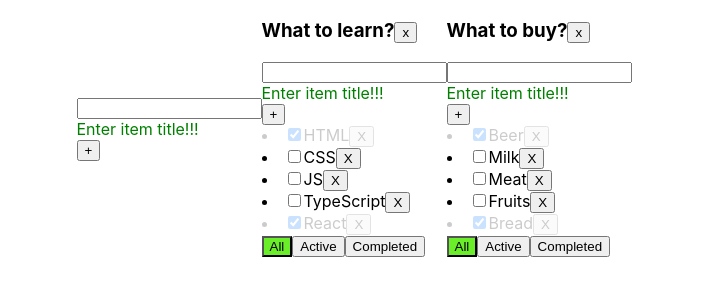
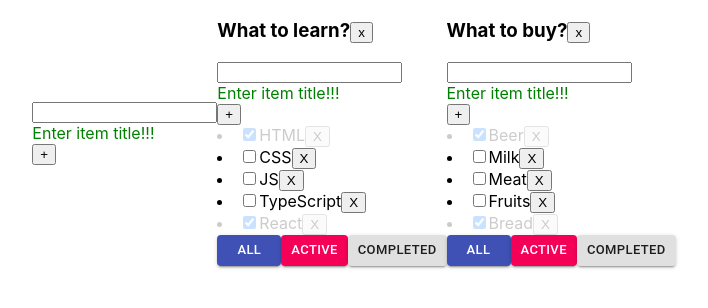
Before and after one commit to SRGREEN90/New-Todo-List, a React (Create React App) app: page / in a window 1280 px wide. Shown: the top 308 px of the page, without its empty margins (286-994 px from the left). Built offline with nearby package versions, Linux system fonts and the light colour scheme.

Commit message:
'added MUI'

```diff
--- a/package.json
+++ b/package.json
@@ -3,6 +3,8 @@
   "version": "0.1.0",
   "private": true,
   "dependencies": {
+    "@material-ui/core": "^4.12.4",
+    "@material-ui/icons": "^4.11.3",
     "@testing-library/jest-dom": "^5.14.1",
     "@testing-library/react": "^13.0.0",
     "@testing-library/user-event": "^13.2.1",
--- a/src/App.tsx
+++ b/src/App.tsx
@@ -44,6 +44,7 @@ function App() {
    })
   const [filter, setFilter] = useState<FilterValuesType>('all')
     //===================TodolistFunctions=======================
+
     let removeTodoLists = (todolistId: string) => {
         setTodoLists(todoLists.filter( tl => tl.id !== todolistId ))
         delete tasks[todolistId]
@@ -57,9 +58,9 @@ function App() {
         setTodoLists(todoLists.map((tl) => tl.id === todolistId ? {...tl, title: newTitle }: tl))
     }
     //===================TaskFunctions=======================
+
     let changeFilter = (todolistId: string, newFilter: FilterValuesType) => {
         setTodoLists(todoLists.map((tl) => tl.id === todolistId ? {...tl, filter: newFilter }: tl))
-        // setFilter(newFilter)
     }
     let removeTasks = (taskId: string, todolistId: string) => {
       const copyState: NewTaskStateType = {...tasks} //делаем копию стейта
@@ -77,14 +78,11 @@ function App() {
         copyState[todolistId] = tasks[todolistId].map((t)=> t.id === taskId ? {...t, isDone: newIsDone}: t)
         setTasks(copyState)
     }
-
     let changeTaskTitle = (taskId: string, todolistId: string, newTitle: string) => {
         const copyState: NewTaskStateType = {...tasks}
         copyState[todolistId] = tasks[todolistId].map((t)=> t.id === taskId ? {...t, title: newTitle}: t)
         setTasks(copyState)
     }
-
-
     //======================Render=======================
 
     const mappedTodoList = todoLists.map((tl) => {
--- /dev/null
+++ b/src/ButtonsBlock.tsx
@@ -0,0 +1,55 @@
+import React, { FC } from 'react'
+import {FilterValuesType} from "./App";
+import s from "./components/TodoList.module.css";
+import {Button} from "@material-ui/core";
+
+type ButtonsBlockPropsType = {
+    changeFilter: (todolistId: string, newFilter: FilterValuesType)=> void
+    todoId: string
+    filter: string
+}
+
+const ButtonsBlock: FC<ButtonsBlockPropsType> = ({changeFilter, todoId, filter}) => {
+
+    let btnClass = (newFilter: FilterValuesType) => filter === newFilter ? s.active : ''
+    const filterAll = () => changeFilter(todoId,'all')
+    const filterCompleted = () => changeFilter(todoId,'completed')
+    const filterActive = () => changeFilter(todoId,'active')
+    return<div>
+        <div>
+            <Button
+                color="primary"
+                variant="contained"
+                size={'small'}
+                className={btnClass("all")}
+                onClick={filterAll}
+            >All</Button>
+            <Button
+                color="secondary"
+                variant="contained"
+                size={'small'}
+                className={btnClass("active")}
+                onClick={filterActive}
+            >Active</Button>
+            <Button
+                color="default"
+                variant="contained"
+                size={'small'}
+                className={btnClass("completed")}
+                onClick={filterCompleted}
+            >Completed</Button>
+
+            {/*<button*/}
+            {/*    className={btnClass("all")}*/}
+            {/*    onClick={filterAll}>All</button>*/}
+            {/*<button*/}
+            {/*    className={btnClass("active")}*/}
+            {/*    onClick={filterActive}>Active</button>*/}
+            {/*<button*/}
+            {/*    className={btnClass("completed")}*/}
+            {/*    onClick={filterCompleted}>Completed</button>*/}
+        </div>
+    </div>
+}
+
+export default ButtonsBlock
--- a/src/components/Todolist.tsx
+++ b/src/components/Todolist.tsx
@@ -3,6 +3,7 @@ import {FilterValuesType, TaskType} from "../App";
 import AddItemForm from './AddItemForm';
 import s from "./TodoList.module.css";
 import EditableSpan from "../EditableSpan";
+import ButtonsBlock from "../ButtonsBlock";
 
 
 type TodolistPropsType = {
@@ -31,7 +32,7 @@ const Todolist: FC<TodolistPropsType> = ({
                                              filter,
                                              changeTaskTitle,
                                              changeTodolistTitle
-                                         } ) => {
+   }) => {
 
     let addTaskTitle = (newTitle: string) => {
       addTask(newTitle, todoId)
@@ -65,13 +66,7 @@ const Todolist: FC<TodolistPropsType> = ({
 
     })
 
-    //=======================btnStyles=========================================
-    let btnClass = (newFilter: FilterValuesType) => filter === newFilter ? s.active : ''
-    const filterAll = () => changeFilter(todoId,'all')
-    const filterCompleted = () => changeFilter(todoId,'completed')
-    const filterActive = () => changeFilter(todoId,'active')
-    const removeTodoListsHandler = ()=>removeTodoLists(todoId)
-
+    const removeTodoListsHandler = () => removeTodoLists(todoId)
 
     return <div>
         <h3>
@@ -85,18 +80,7 @@ const Todolist: FC<TodolistPropsType> = ({
         <div>
             {TasksForRender}
         </div>
-        <div>
-            <button
-                className={btnClass("all")}
-                onClick={filterAll}>All</button>
-            <button
-                className={btnClass("active")}
-                onClick={filterActive}>Active</button>
-            <button
-                className={btnClass("completed")}
-                onClick={filterCompleted}>Completed</button>
-        </div>
-
+        <ButtonsBlock changeFilter={changeFilter} todoId={todoId} filter={filter}/>
     </div>
 }
 export default Todolist
```
Also changed, not shown: 1 other file (tests, documents, lock files or other folders).
